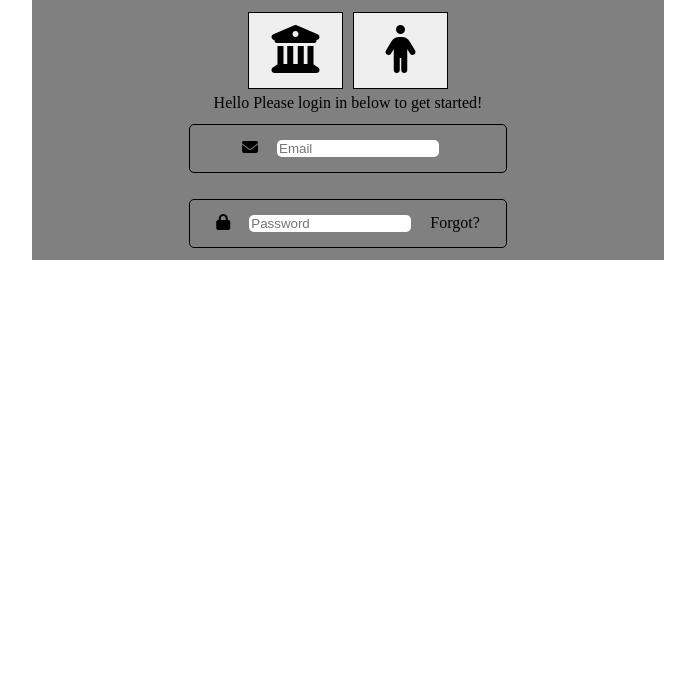
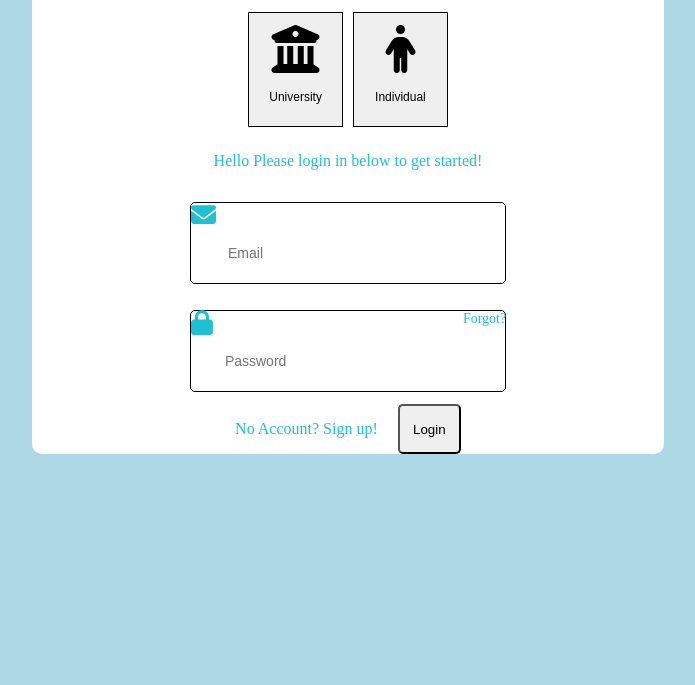
Before and after one commit to phomann13/MediHacks23_ETPK, a plain HTML site: page Landing.html in a window 1280 px wide. Shown: the part 115-800 px from the top of the page, without its empty margins (292-987 px from the left). Drawn offline with Linux system fonts and the light colour scheme.

Commit message:
Structure is done, need to work out password inline, and fix view width changes

```diff
--- a/Landing.html
+++ b/Landing.html
@@ -18,9 +18,11 @@
             <div class="accounts">
                 <button class="account-boxes">
                     <i  class="fa-solid fa-building-columns "></i>
+                    <p>University</p>
                 </button>
                 <button class="account-boxes">
                     <i  class="fa-solid fa-person " ></i>
+                    <p>Individual</p>
                 </button>
             </div>
             <div class="welcome">
@@ -29,17 +31,31 @@
                 <p1>Please login in below to get started!</p1>
 
             </div>
+
+
             <div class="login">
                 <div class="email">
                     <i class="fa-solid fa-envelope"></i>
-                    <input class="email" type="text" placeholder="Email">
+                    <label class="in-field">
+                        <input type="email" required placeholder="Email"/>
+                        <!---<span class="placeholder">Email</span>--->
+                      </label>
                 </div>
 
                 <div class="password">
                     <i class="fa-solid fa-lock"></i>
-                    <input class="password" type="text" placeholder="Password">
+                    <label class="in-field">
+                        <input type="password" required placeholder="Password"/>
+                        <!---<span class="placeholder">Password</span>--->
+                      </label>
                     <a>Forgot?</a>
                 </div>
+            </div>
+            <div class="no-account">
+                <p>No Account? <a>Sign up!</a></p>
+                <button>
+                    Login
+                </button>
             </div>
 
             <div class="guest">
--- a/stylesheet.css
+++ b/stylesheet.css
@@ -1,19 +1,27 @@
+body{
+    background-color: lightblue;
+    text-align: center;
+}
+
 .page-contianer{
-    background-color: blue;
+    background-color: lightblue;
     text-align: center;
 
 }
 
 .center-container{
     text-align: center;
-    background-color: gray;
+    background-color: white;
+    color: rgb(30, 193, 211);
     margin-top: 5%;
     margin-right: 25%;
     margin-left: 25%;
     justify-content: center;
+    border-radius: 10px;
 
 
 }
+
 .accounts{
     display: flex;
     text-align: center;
@@ -30,6 +38,15 @@
     border-color:black;
     border-width: 1px;
 }
+
+.account-boxes p{
+    font-size: 25%;
+}
+
+.welcome{
+    margin: 20px;
+}
+
 .login{
     display: flex;
     flex-direction: column;
@@ -38,19 +55,94 @@
 
 }
 .email, .password{
-
+    display: flex;
+    float:inline-start;
     border-radius: 5px;
     margin: 2%;
     border: 1px solid black;
-    width: 50%
+    width: 50%;
+    font-size: 25px
 }
-input[type=text]{
+
+.password a{
+    font-size: 14px;
+}
+*, *::before, *::after {
+    box-sizing: border-box;
+  }
+
+  .in-field {
+    font-size: 14px;
+
+    border-top: 20px solid transparent;
+  }
+
+.in-field input {
+    border: none;
+    appearance: none;
+    background: none;
+    padding: 12px;
+    border-radius: 3px;
+    width: 250px;
+    font-size: 14px;
+    margin-top: 10px;
+    margin-bottom: 10px ;
+    overflow: visible;
+  }
+/*translate(-50%, -75%);
+
+.in-field .placeholder {
+    position: absolute;
+    left: 12px;
+    bottom: 50%;
+    top: 22px;
+    transform: translateY(-75%);
+    width: calc(100% - 24px);
+    color: black;
+    overflow: hidden;
+    white-space: nowrap;
+    text-overflow: ellipsis;
+    transition:
+    top 0.3s ease,
+    color 0.3s ease,
+    font-size 0.3s ease;
+  }
+  .in-field input:focus::placeholder {
+    transition:
+    color .03 ease;
+    color: transparent;
+  }
+  .in-field input:focus + .placeholder {
+    top: -10px;
+    font-size: 10px;
+    color: #222;
+  }
+ */
+ .in-field input:focus{
     border: none;
     outline: none;
-    width: 50%;
-    margin: 15px
+ }
+ .in-field input:focus::placeholder{
+    transform: translateY(-200%);
+    color: black;
+    z-index: 3;
+ }
 
+
+
+.no-account{
+    display: flex;
+    justify-content: center;
+
+  }
+
+.no-account > p{
+
+    margin-right: 10px;
 }
-input[type=text]:focus {
-    border: none;
-  }
+
+.no-account > button{
+    margin-left: 10px;
+    border-radius: 5px;
+    width: 10%;
+}
```
